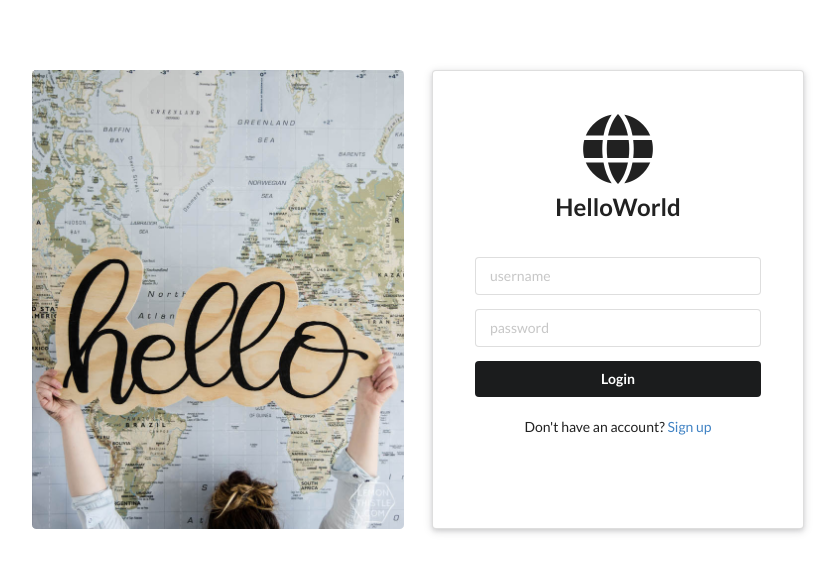
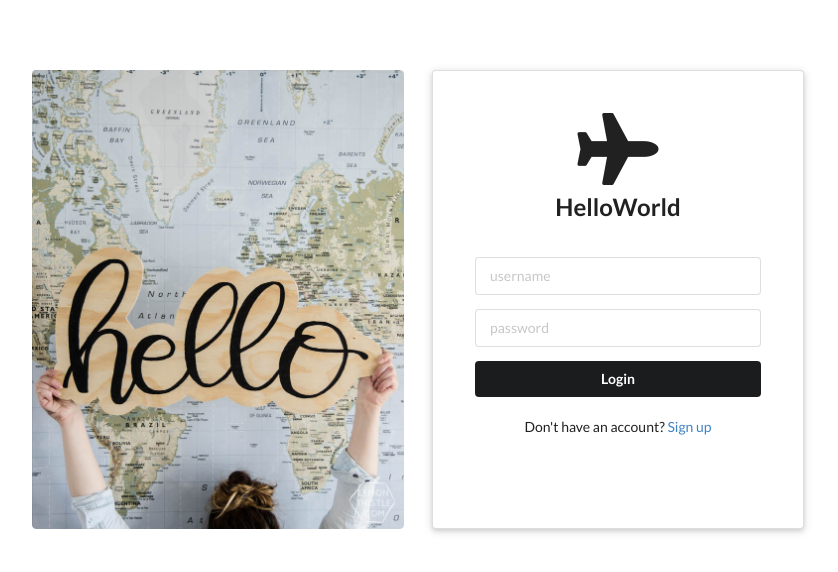
Before and after one commit to kapham2/travel-app-frontend, a React (Create React App) app: page / in a window 1280 px wide. Shown: the top 572 px of the page, without its empty margins (222-1060 px from the left). Built offline with nearby package versions, Linux system fonts and the light colour scheme.

Commit message:
change icon

```diff
--- a/public/index.html
+++ b/public/index.html
@@ -19,7 +19,7 @@
       work correctly both with client-side routing and a non-root public URL.
       Learn how to configure a non-root public URL by running `npm run build`.
     -->
-    <title>React App</title>
+    <title>HelloWorld</title>
   </head>
   <body>
     <noscript>
--- a/src/components/LoginForm.js
+++ b/src/components/LoginForm.js
@@ -121,7 +121,7 @@
         return (
             <div className="ui very padded raised segment">
                 <h2 className="ui middle aligned icon header">
-                    <i className="globe icon"></i>
+                    <i className="plane icon"></i>
                     HelloWorld
                 </h2>
                 <br/>
--- a/src/components/LogoutNavigation.js
+++ b/src/components/LogoutNavigation.js
@@ -43,7 +43,7 @@
             <div className="ui borderless menu fixed">
                 <div className="ui text container">
                     <div className="ui header link item" onClick={this.onClickProfile}>
-                        <i className="globe icon"></i>
+                        <i className="plane icon"></i>
                         <div className="computer only">HelloWorld</div>
                     </div>
 
```
Also changed, not shown: 1 other file (tests, documents, lock files or other folders).
